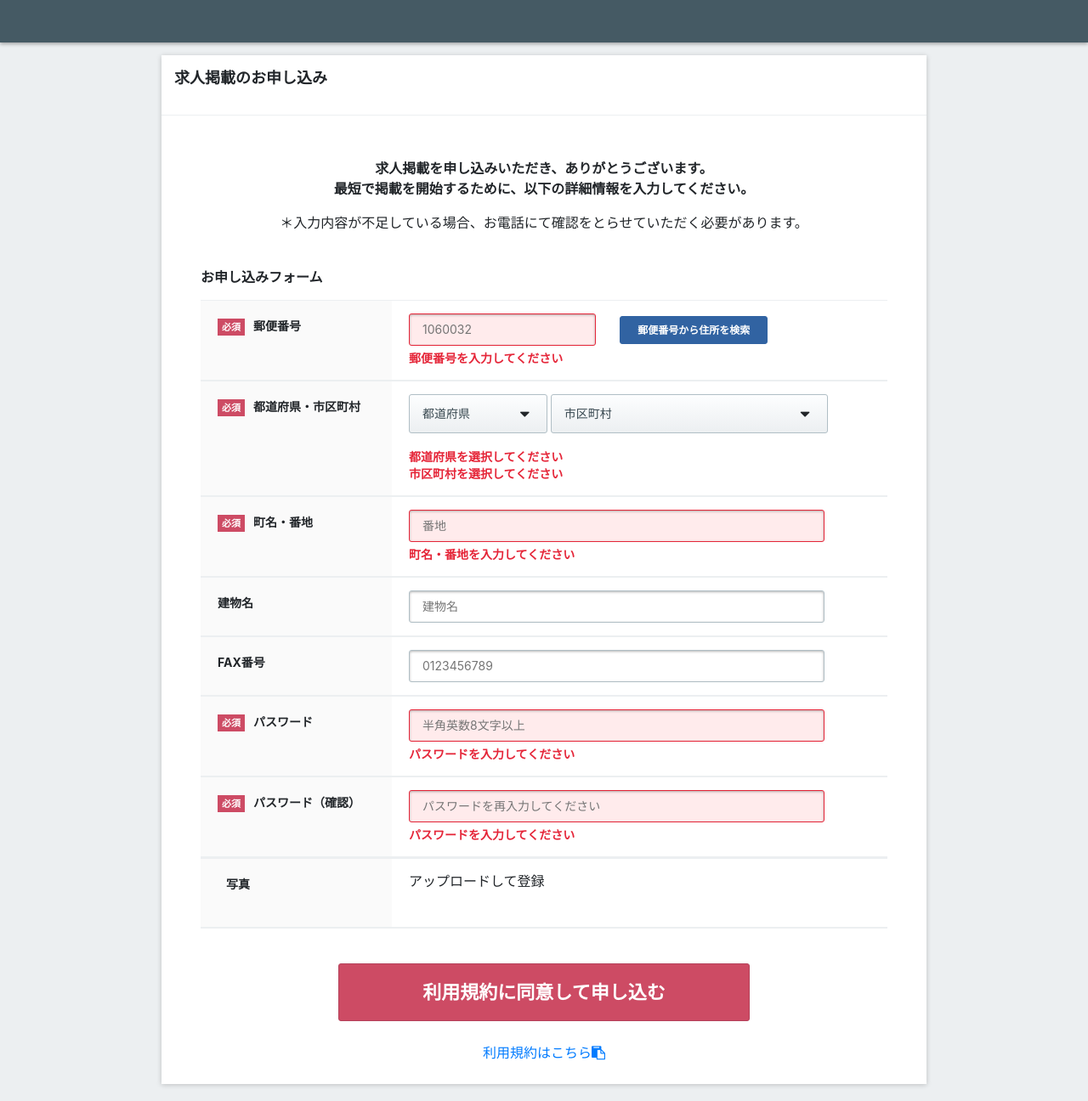
After one commit to seasoftmayzinmarwin/seasoft-mayzin, a PHP site: page /register2.php in a window 1280 px wide. The commit adds this page. Shown: the whole page at 85% size. Run offline with PHP 8.4, Linux system fonts and the light colour scheme.

Commit message:
Add Register Page2

```diff
--- a/css/style.css
+++ b/css/style.css
@@ -1093,6 +1093,9 @@ iframe
 .space-pd-btm-sm{
   padding-bottom: 10px;
 }
+.space-pd-top-md{
+  padding-top: 20px;
+}
 .space-pd-top-sm{
   padding-top: 10px;
 }
@@ -1798,7 +1801,56 @@ iframe
 .pannel-right-link:hover{
   color:#FF004E;
 }
-
+/*-------Step2-Register-------*/
+.card-fw-normal{
+  font-weight: normal;
+}
+.zip-btn{
+    background-color: #3163a2;
+    color:#ffffff;
+    font-size: 12px;
+    line-height: 1.25;
+    padding: 8px 20px;
+    border: 1px solid #3163a2;
+    border-radius: 3px;
+    color: #fff;
+}
+.card-option{
+  width: 100% !important;
+}
+.card-selectbox, .card-selectbox-select {
+    display: table;
+    position: relative;
+    width: 100%;
+}
+.card-selectbox-select{
+    -moz-appearance: none;
+    -webkit-appearance: none;
+    appearance: none;
+    background-color: #fdfeff;
+    background-image: -webkit-gradient(linear,left top,left bottom,from(#fdfeff),to(#eceff1));
+    background-image: -webkit-linear-gradient(#fdfeff,#eceff1);
+    background-image: -o-linear-gradient(#fdfeff,#eceff1);
+    background-image: linear-gradient(#fdfeff,#eceff1);
+    border: 1px solid #b0bec5;
+    border-radius: 3px;
+    color: #37474f;
+    cursor: pointer;
+    font-size: 14px;
+    font-weight: 400;
+    padding: 12px 15px;
+}
+.e-input-left{
+  width:30% !important;
+}
+.e-input-right{
+ width:60% !important;
+}
+.img-heading{
+  font-size: 16px;
+  line-height: 1.375;
+  word-break: break-word;
+}
 @media screen and (min-width: 1001px){
 .facilities-sidebar {
     width: 270px;
--- /dev/null
+++ b/register2.php
@@ -0,0 +1,210 @@
+<?php include('layout/login-header.php'); ?>
+<div class="space"></div>
+<div class="register-block">
+	<main class="main-block">
+		<div>
+			<div class="main-form-auto">
+				<div class="main-content">
+					<div class="main-content-inner">
+						<div class="main-segment">
+							<div class="main-content-detail">
+								<div class="main-register-head"><p>求人掲載のお申し込み</p></div>
+								<div class="space"></div>
+								<div class="main-content-register">
+									<div class="main-form-guide text-center">
+										<div class="space"></div>
+										<p class="card-fw-bold">求人掲載を申し込みいただき、ありがとうございます。<br>最短で掲載を開始するために、以下の詳細情報を入力してください。</p>
+										<p class="card-fw-normal">＊入力内容が不足している場合、お電話にて確認をとらせていただく必要があります。</p>
+									</div>
+									<div class="space"></div>
+									<div class="register-form">
+										<div class="register-title">
+											<p>お申し込みフォーム</p>
+										</div>
+				<form method="POST" >
+					<ul class="definition-table">
+						<li class="definition-table-item">
+							<dl class="dl-definition-table">
+								<dt class="definition-table-head">
+									<span class="definition-head-item">
+										<span class="definition-label-red">必須
+										</span>
+									</span>
+									<span class="definition-head-item definition-head-item-left">郵便番号
+									</span>
+								</dt>
+								<dd class="definition-table-body">
+									<div class="definition-input-left">
+									<input type="text" value="" name="charge_family_name" class="definition-text-field definition-txt-error" placeholder="1060032" maxlength="20">
+
+								</div>
+								<div class="definition-input-right">
+									<span><button type="button" class="zip-btn card-fw-bold">郵便番号から住所を検索</button></span>
+								</div>
+								<span class="definition-txt-alert">郵便番号を入力してください</span>
+								</dd>
+							</dl>
+						</li>
+						<li class="definition-table-item">
+							<dl class="dl-definition-table">
+								<dt class="definition-table-head">
+									<span class="definition-head-item">
+										<span class="definition-label-red">必須
+										</span>
+									</span>
+									<span class="definition-head-item definition-head-item-left">都道府県・市区町村
+									</span>
+								</dt>
+								<dd class="definition-table-body">
+									<div class="definition-input-left e-input-left">
+									<div class="card-option">
+									<label class="card-selectbox">
+									<select name="prefecture_id" id="prefecture_id" class="card-selectbox-select">
+										<option value="0">都道府県</option>
+										<option value="1">北海道</option>
+										<option value="2">青森県</option>
+										<option value="3">岩手県</option>
+										<option value="4">宮城県</option>
+										<option value="5">秋田県</option>
+										<option value="6">山形県</option>
+										<option value="7">福島県</option>
+										<option value="8">茨城県</option>
+										<option value="9">栃木県</option>
+										<option value="10">群馬県</option>
+									</select>
+									<span class="select-arrow"><i class="fa fa-caret-down fa-lg" aria-hidden="true"></i>
+									</span>
+									</label>
+								</div>
+
+
+								</div>
+								<div class="definition-input-right e-input-right">
+									<div class="card-option">
+									<label class="card-selectbox">
+									<select name="city_id" id="city_id" class="card-selectbox-select">
+										<option value="0">市区町村</option>
+										<option value="1">北海道</option>
+										<option value="2">青森県</option>
+									</select>
+									<span class="select-arrow"><i class="fa fa-caret-down fa-lg" aria-hidden="true"></i>
+									</span>
+									</label>
+								</div>
+								</div>
+								<span class="definition-txt-alert">都道府県を選択してください<br>市区町村を選択してください</span>
+								</dd>
+							</dl>
+						</li>
+						<li class="definition-table-item">
+							<dl class="dl-definition-table">
+								<dt class="definition-table-head">
+									<span class="definition-head-item">
+
+										<span class="definition-label-red">必須
+										</span>
+									</span>
+									<span class="definition-head-item definition-head-item-left">町名・番地
+									</span>
+								</dt>
+								<dd class="definition-table-body">
+									<input type="text" value="" name="address-etc" class="definition-text-field definition-txt-error" placeholder="番地" maxlength="100">
+									<span class="definition-txt-alert">町名・番地を入力してください</span>
+								</dd>
+							</dl>
+						</li>
+						<li class="definition-table-item">
+							<dl class="dl-definition-table">
+								<dt class="definition-table-head">
+									<span class="definition-head-item">
+									<span class="definition-head-item ">建物名
+									</span>
+								</dt>
+								<dd class="definition-table-body">
+									<input type="text" value="" name="address-etc" class="definition-text-field" placeholder="建物名" maxlength="100">
+								</dd>
+							</dl>
+						</li>
+						<li class="definition-table-item">
+							<dl class="dl-definition-table">
+								<dt class="definition-table-head">
+									<span class="definition-head-item">
+									<span class="definition-head-item ">FAX番号
+									</span>
+								</dt>
+								<dd class="definition-table-body">
+									<input type="text" value="" name="fax" class="definition-text-field" placeholder="0123456789" maxlength="100">
+								</dd>
+							</dl>
+						</li>
+						<li class="definition-table-item">
+							<dl class="dl-definition-table">
+								<dt class="definition-table-head">
+									<span class="definition-head-item">
+										<span class="definition-label-red">必須
+										</span>
+									</span>
+									<span class="definition-head-item definition-head-item-left">パスワード
+									</span>
+								</dt>
+								<dd class="definition-table-body">
+									<input type="password" value="" name="pwd" class="definition-text-field definition-txt-error" placeholder="半角英数8文字以上" maxlength="100">
+									<span class="definition-txt-alert">パスワードを入力してください</span>
+								</dd>
+							</dl>
+						</li>
+						<li class="definition-table-item">
+							<dl class="dl-definition-table card-input-br-btm">
+								<dt class="definition-table-head">
+									<span class="definition-head-item">
+										<span class="definition-label-red">必須
+										</span>
+									</span>
+									<span class="definition-head-item definition-head-item-left">パスワード（確認）
+									</span>
+								</dt>
+								<dd class="definition-table-body">
+									<input type="password" value="" name="confirm-pwd" class="definition-text-field definition-txt-error" placeholder="パスワードを再入力してください" maxlength="100">
+									<span class="definition-txt-alert">パスワードを入力してください</span>
+								</dd>
+							</dl>
+						</li>
+						<li class="definition-table-item">
+							<dl class="dl-definition-table card-input-br-btm">
+								<dt class="definition-table-head">
+									<span class="definition-head-item definition-head-item-left">写真
+									</span>
+								</dt>
+								<dd class="definition-table-body">
+									<h3 class="img-heading">アップロードして登録</h3>
+									<div class="space-pd-top-md">
+
+									</div>
+								</dd>
+							</dl>
+						</li>
+
+					</ul>
+					<div class="space"></div>
+					<div class="register-btn-group text-center">
+						<button type="submit" class="register-btn space-pd-20">利用規約に同意して申し込む</button>
+						<div class="space"></div>
+						<a class="" target="blank" href="/rule">利用規約はこちら<i class="fa fa-clipboard" aria-hidden="true"></i>
+						</a>
+					</div><!-- .register-btn -->
+				</form>
+										<div class="space"></div>
+
+
+										</div><!-- .register-form -->
+
+									</div><!-- .main-content-register -->
+								</div><!-- .main-content-detail -->
+							</div><!-- .main-segment -->
+						</div><!-- .main-content-inner -->
+					</div><!-- .main-content -->
+				</div><!-- .main-form-w -->
+			</div>
+
+		</main><!-- .register-main-block -->
+ </div><!-- .register-block -->
```
Also changed, not shown: example.html (+13 -33 lines).
